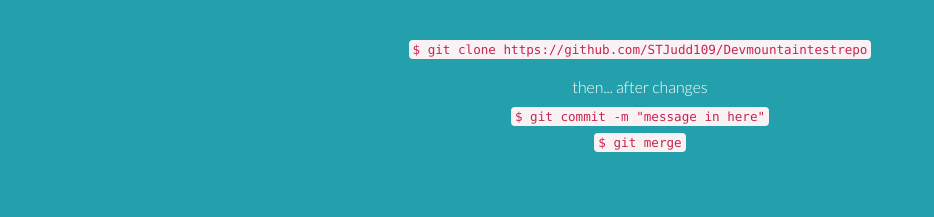
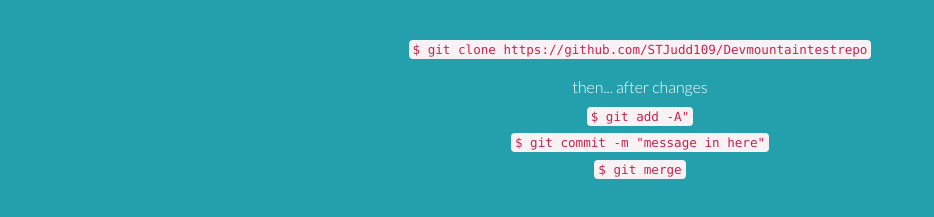
Before and after one commit to STJudd109/Devmountaintestrepo, a plain HTML site: page index.html in a window 1280 px wide. Shown: the part 215-432 px from the top of the page, without its empty margins (0-934 px from the left). Drawn offline with nearby package versions, Linux system fonts and the light colour scheme.

Commit message:
initchanges2

```diff
--- a/index.html
+++ b/index.html
@@ -19,6 +19,7 @@
   <dd><h3>Cant wait to start!</h3></dd>
 
 <!--   add more of these to make the list bigger! -->
+
 <!--   <dt><h2>Spencer Judd</h2></dt>
   <dd><h3>Cant wait to start!</h3></dd> -->
 
@@ -31,6 +32,9 @@
 	then... after changes
 </h3>
 <p class="text-center">
+	<code>$ git add -A"</code>
+</p>
+<p class="text-center">
 	<code>$ git commit -m "message in here"</code>
 </p>
 <p class="text-center">
```
